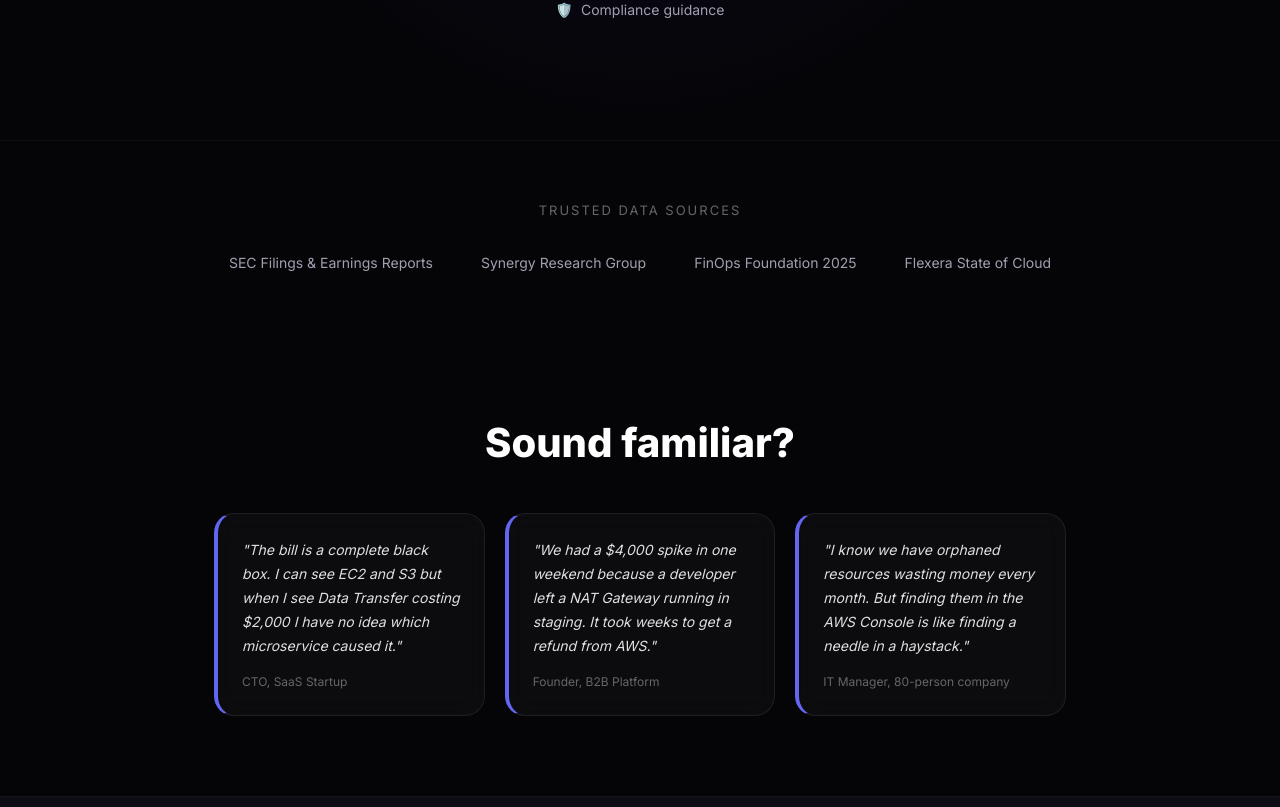
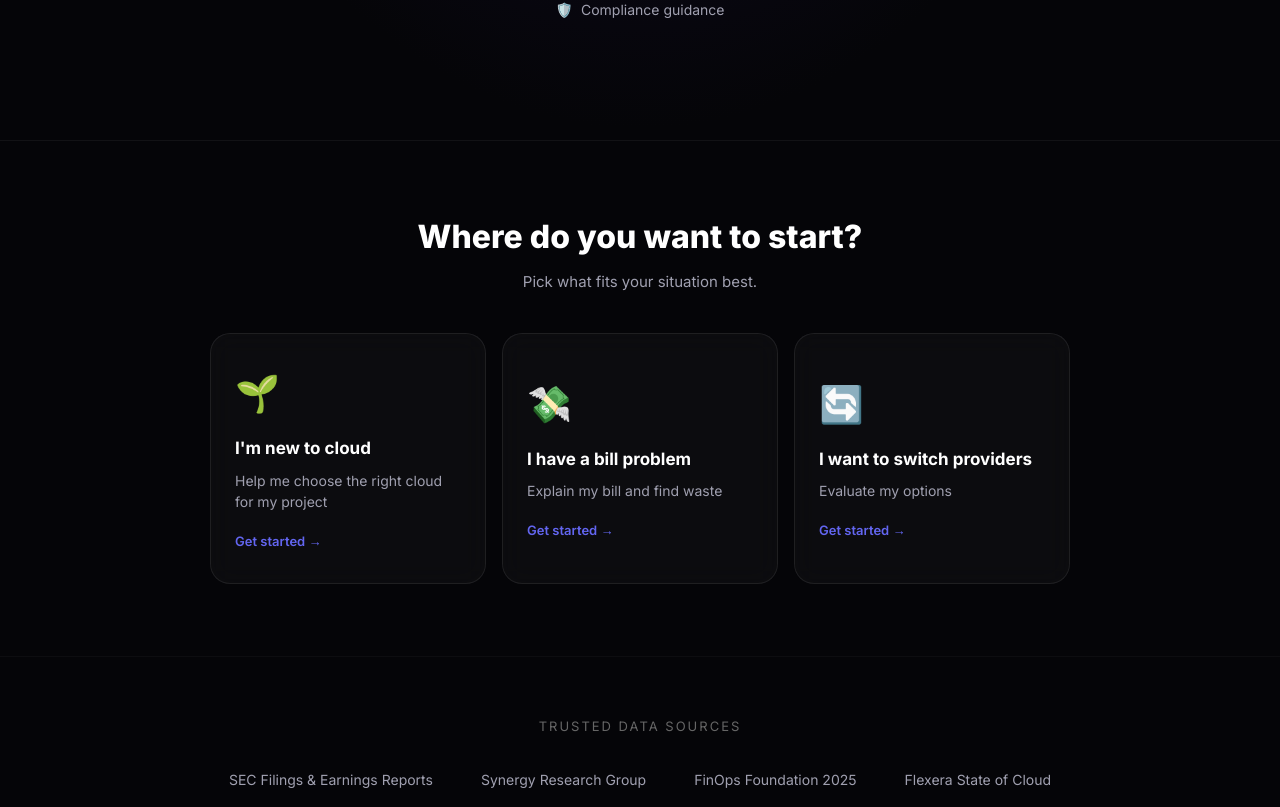
Before and after one commit to Yasasu06/Cloud, a Next.js app in the folder react-frontend/: page / in a window 1280 px wide. Shown: the part 1013-1820 px from the top of the page. Built offline with nearby package versions, Linux system fonts and the light colour scheme; no server answers.

Commit message:
feat: onboarding cards for new users on homepage
Co-Authored-By: Claude Sonnet 4.6 <noreply@anthropic.com>

```diff
--- a/react-frontend/app/page.tsx
+++ b/react-frontend/app/page.tsx
@@ -1,5 +1,6 @@
 'use client'
 import { useState, useEffect, useRef } from 'react'
+import { useRouter } from 'next/navigation'
 import { motion } from 'framer-motion'
 import { supabase } from '@/lib/supabase'
 
@@ -15,8 +16,10 @@ const SCENARIOS = [
 ]
 
 export default function HomePage() {
+  const router = useRouter()
   const [input, setInput] = useState('')
   const [lastRec, setLastRec] = useState<LastRec | null>(null)
+  const [hasProfile, setHasProfile] = useState<boolean | null>(null)
   const [scenarioIndex, setScenarioIndex] = useState(0)
   const [scenarioVisible, setScenarioVisible] = useState(true)
   const [counts, setCounts] = useState({ b855: 0, pct32: 0, n9: 0 })
@@ -53,6 +56,10 @@ export default function HomePage() {
     }, { threshold: 0.3 })
     observer.observe(el)
     return () => observer.disconnect()
+  }, [])
+
+  useEffect(() => {
+    setHasProfile(!!localStorage.getItem('cloud_twin_profile'))
   }, [])
 
   useEffect(() => {
@@ -347,6 +354,39 @@ export default function HomePage() {
         </motion.div>
       </section>
 
+      {/* WHERE TO START — new users only */}
+      {hasProfile === false && (
+        <section style={{ padding: '72px 24px', borderTop: '1px solid rgba(255,255,255,0.05)' }}>
+          <div style={{ maxWidth: 860, margin: '0 auto' }}>
+            <div style={{ textAlign: 'center', marginBottom: 40 }}>
+              <h2 style={{ fontSize: 'clamp(22px, 3vw, 32px)', fontWeight: 800, marginBottom: 10 }}>
+                Where do you want to start?
+              </h2>
+              <p style={{ color: '#a0a0b0', fontSize: 15 }}>Pick what fits your situation best.</p>
+            </div>
+            <div style={{ display: 'grid', gridTemplateColumns: 'repeat(auto-fit, minmax(240px, 1fr))', gap: 16 }}>
+              {[
+                { icon: '🌱', title: "I'm new to cloud", desc: 'Help me choose the right cloud for my project', href: '/advisor' },
+                { icon: '💸', title: 'I have a bill problem', desc: 'Explain my bill and find waste', href: '/analyze' },
+                { icon: '🔄', title: 'I want to switch providers', desc: 'Evaluate my options', href: '/analyze' },
+              ].map(card => (
+                <button
+                  key={card.title}
+                  onClick={() => router.push(card.href)}
+                  className="glass-card"
+                  style={{ padding: '32px 24px', cursor: 'pointer', textAlign: 'left', width: '100%' }}
+                >
+                  <div style={{ fontSize: 36, marginBottom: 16 }}>{card.icon}</div>
+                  <div style={{ fontSize: 17, fontWeight: 700, color: 'white', marginBottom: 8 }}>{card.title}</div>
+                  <div style={{ fontSize: 14, color: '#a0a0b0', lineHeight: 1.5 }}>{card.desc}</div>
+                  <div style={{ marginTop: 20, fontSize: 13, color: '#6366f1', fontWeight: 600 }}>Get started →</div>
+                </button>
+              ))}
+            </div>
+          </div>
+        </section>
+      )}
+
       {/* SOCIAL PROOF / CREDIBILITY */}
       <section style={{ padding: '60px 24px', borderTop: '1px solid #ffffff08', textAlign: 'center' }}>
         <p style={{ color: '#666', fontSize: 13, marginBottom: 32, letterSpacing: 2 }}>
```
